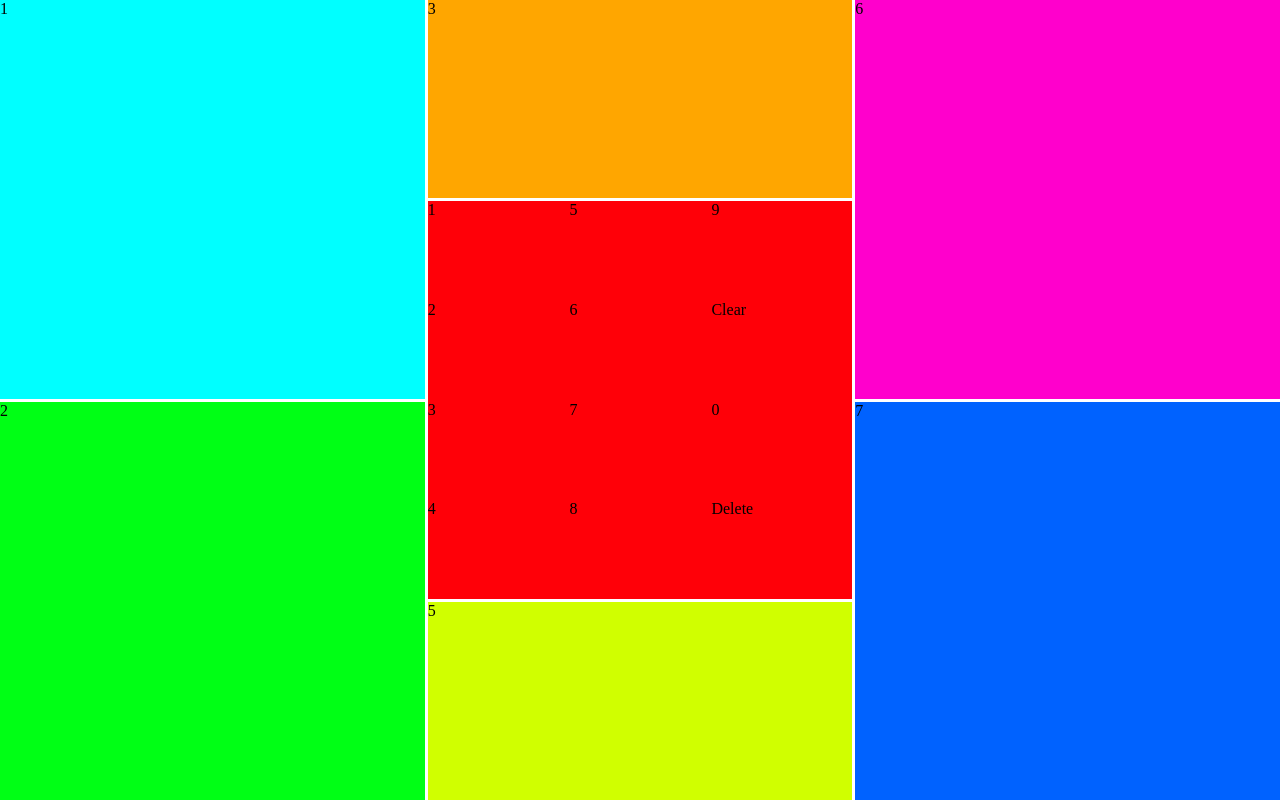
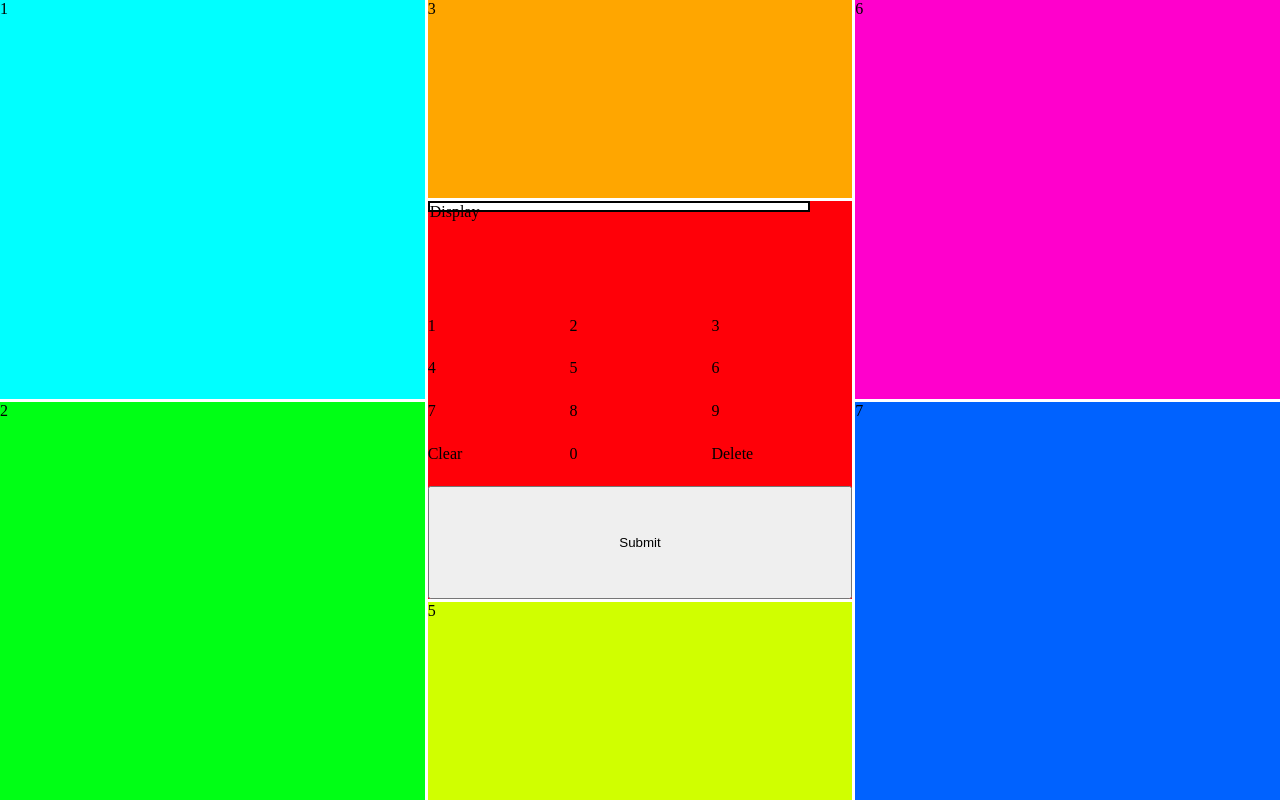
Before and after one commit to UweK17/dartscoreboard, a React (Create React App) app: page / in a window 1280 px wide. Built offline with nearby package versions, Linux system fonts and the light colour scheme.

Commit message:
calculator bezeichnungen angepasst

```diff
--- a/src/components/Calculator.js
+++ b/src/components/Calculator.js
@@ -4,7 +4,10 @@ import '../styles/calculator.css';
 const Calculator = () => {
   return (
     <>
-      <div class="parent">
+      <div className='display'>
+        Display
+      </div>
+      <div class="calculatorLayout">
         <div class="div1"> 1</div>
         <div class="div2"> 2</div>
         <div class="div3"> 3</div>
@@ -14,10 +17,11 @@ const Calculator = () => {
         <div class="div7"> 7</div>
         <div class="div8"> 8</div>
         <div class="div9"> 9</div>
-        <div class="div10"> Clear</div>
-        <div class="div11"> 0</div>
-        <div class="div12"> Delete</div>
+        <div class="divClear"> Clear</div>
+        <div class="div0"> 0</div>
+        <div class="divDelete"> Delete</div>
       </div>
+      <button>Submit</button>
     </>
   )
 }
--- a/src/styles/app.css
+++ b/src/styles/app.css
@@ -22,36 +22,30 @@
 .bottomLeft {
   grid-area: 3 / 1 / 5 / 2;
   background-color: rgb(0, 255, 21);
-  border: 2px black;
 }
 
 .topMiddle {
   grid-area: 1 / 2 / 2 / 3;
   background-color: rgb(255, 166, 0);
-  border: 2px black;
 }
 
 .middleMiddle {
   grid-area: 2 / 2 / 4 / 3;
   display: grid;
   background-color: rgb(255, 0, 8);
-  border: 2px black;
 }
 
 .bottomMiddle {
   grid-area: 4 / 2 / 5 / 3;
   background-color: rgb(208, 255, 0);
-  border: 2px black;
 }
 
 .topRight {
   grid-area: 1 / 3 / 3 / 4;
   background-color: rgb(255, 0, 204);
-  border: 2px black;
 }
 
 .bottomRight {
   grid-area: 3 / 3 / 5 / 4;
   background-color: rgb(0, 98, 255);
-  border: 2px black;
 }
--- a/src/styles/calculator.css
+++ b/src/styles/calculator.css
@@ -1,4 +1,11 @@
-.parent {
+.display {
+  width: 90%;
+  height: 10%;
+  background-color: white;
+  border: 2px solid black;
+}
+
+.calculatorLayout {
   display: grid;
   grid-template-columns: repeat(3, 1fr);
   grid-template-rows: repeat(4, 1fr);
@@ -9,14 +16,14 @@
   .div1 {
     grid-area: 1 / 1 / 2 / 2;
   }
-  .div2 { grid-area: 2 / 1 / 3 / 2; }
-  .div3 { grid-area: 3 / 1 / 4 / 2; }
-  .div4 { grid-area: 4 / 1 / 5 / 2; }
-  .div5 { grid-area: 1 / 2 / 2 / 3; }
-  .div6 { grid-area: 2 / 2 / 3 / 3; }
-  .div7 { grid-area: 3 / 2 / 4 / 3; }
-  .div8 { grid-area: 4 / 2 / 5 / 3; }
-  .div9 { grid-area: 1 / 3 / 2 / 4; }
-  .div10 { grid-area: 2 / 3 / 3 / 4; }
-  .div11 { grid-area: 3 / 3 / 4 / 4; }
-  .div12 { grid-area: 4 / 3 / 5 / 4; }
+  .div2 { grid-area: 1 / 2 / 1 / 3; }
+  .div3 { grid-area: 1 / 3 / 2 / 4; }
+  .div4 { grid-area: 2 / 1 / 2 / 3; }
+  .div5 { grid-area: 2 / 2 / 2 / 3; }
+  .div6 { grid-area: 2 / 3 / 3 / 4; }
+  .div7 { grid-area: 3 / 1 / 4 / 2; }
+  .div8 { grid-area: 3 / 2 / 3 / 3; }
+  .div9 { grid-area: 3 / 3 / 3 / 4; }
+  .divClear { grid-area: 4 / 1 / 4 / 4; }
+  .div0 { grid-area: 4 / 2 / 4 / 3; }
+  .divDelete { grid-area: 4 / 3 / 5 / 4; }
```
